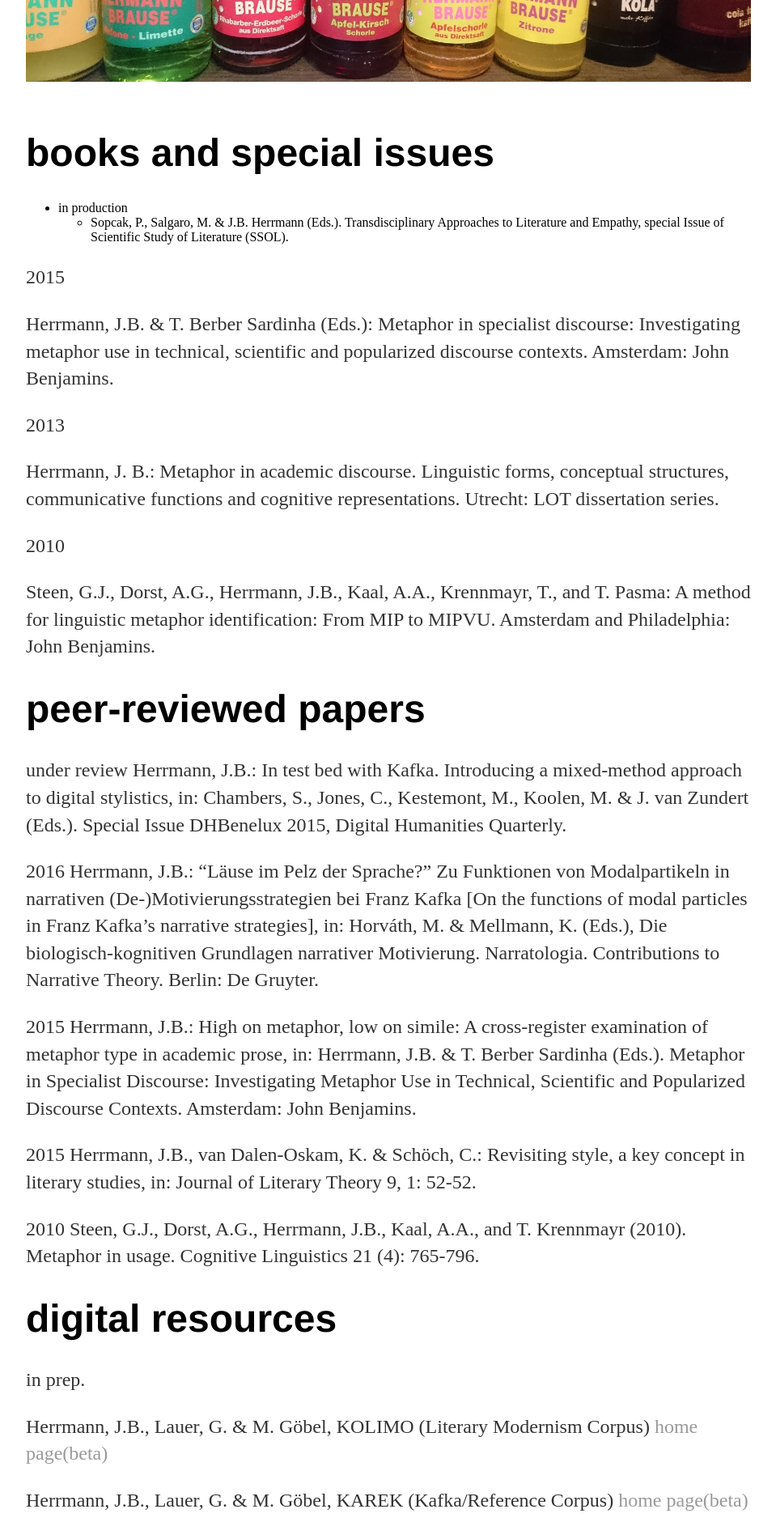
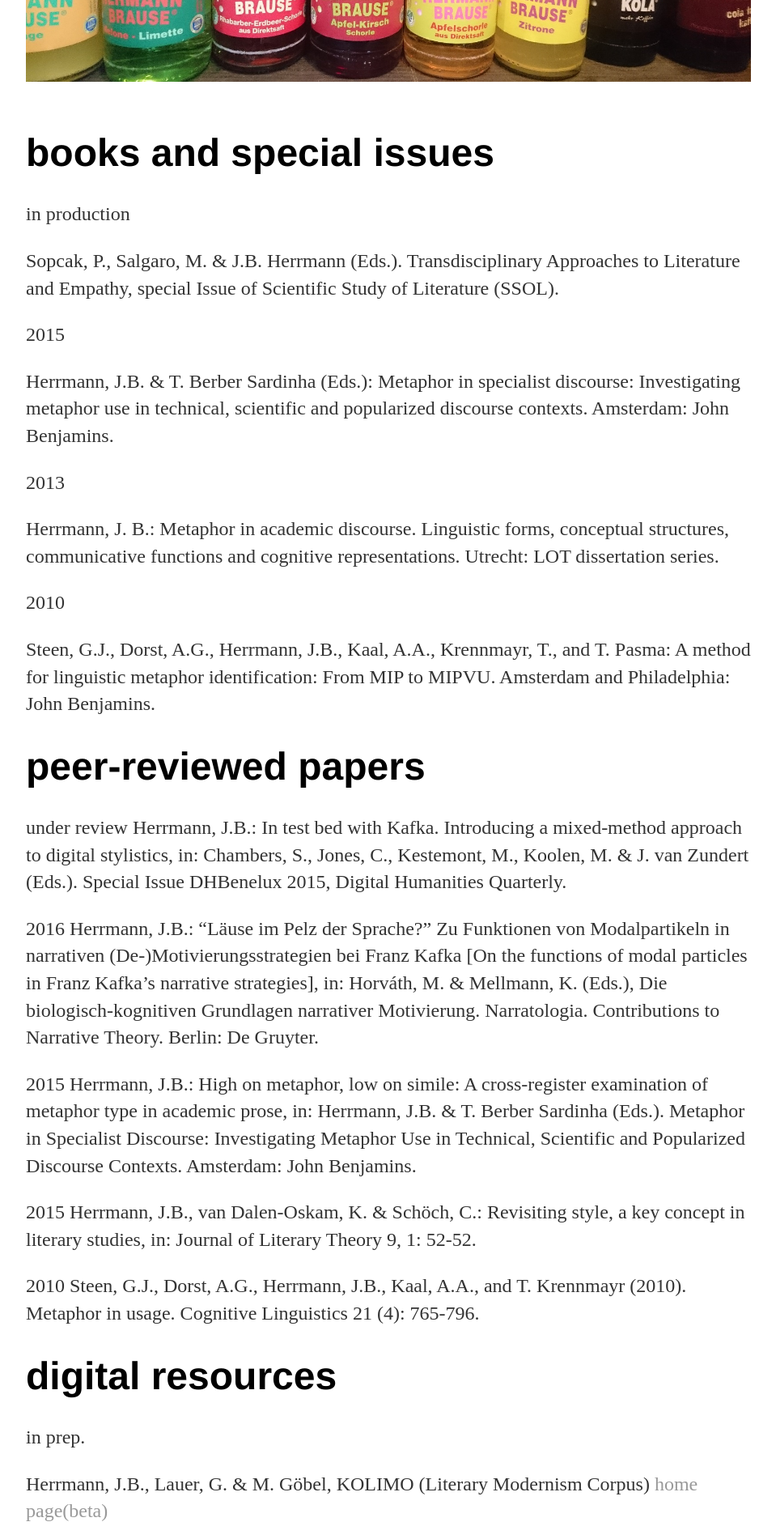
Before and after one commit to jberenike/jberenike.github.io, a Jekyll site: the page built from publications.md, in a window 1280 px wide. Shown: the part 853-2754 px from the top of the page at 81% size, without its empty margins (160-1119 px from the left). Built offline with Jekyll 4.4.1, drawn with Linux system fonts in a browser that asks for light colours.

Commit message:
small ch

```diff
--- a/publications.md
+++ b/publications.md
@@ -9,8 +9,10 @@ title: j. berenike herrmann
 
 
 # books and special issues
-- in production
-  - Sopcak, P., Salgaro, M. & J.B. Herrmann (Eds.). Transdisciplinary Approaches to Literature and Empathy, special Issue of Scientific Study of Literature (SSOL).
+
+in production
+
+Sopcak, P., Salgaro, M. & J.B. Herrmann (Eds.). Transdisciplinary Approaches to Literature and Empathy, special Issue of Scientific Study of Literature (SSOL).
 
 2015
 
```
